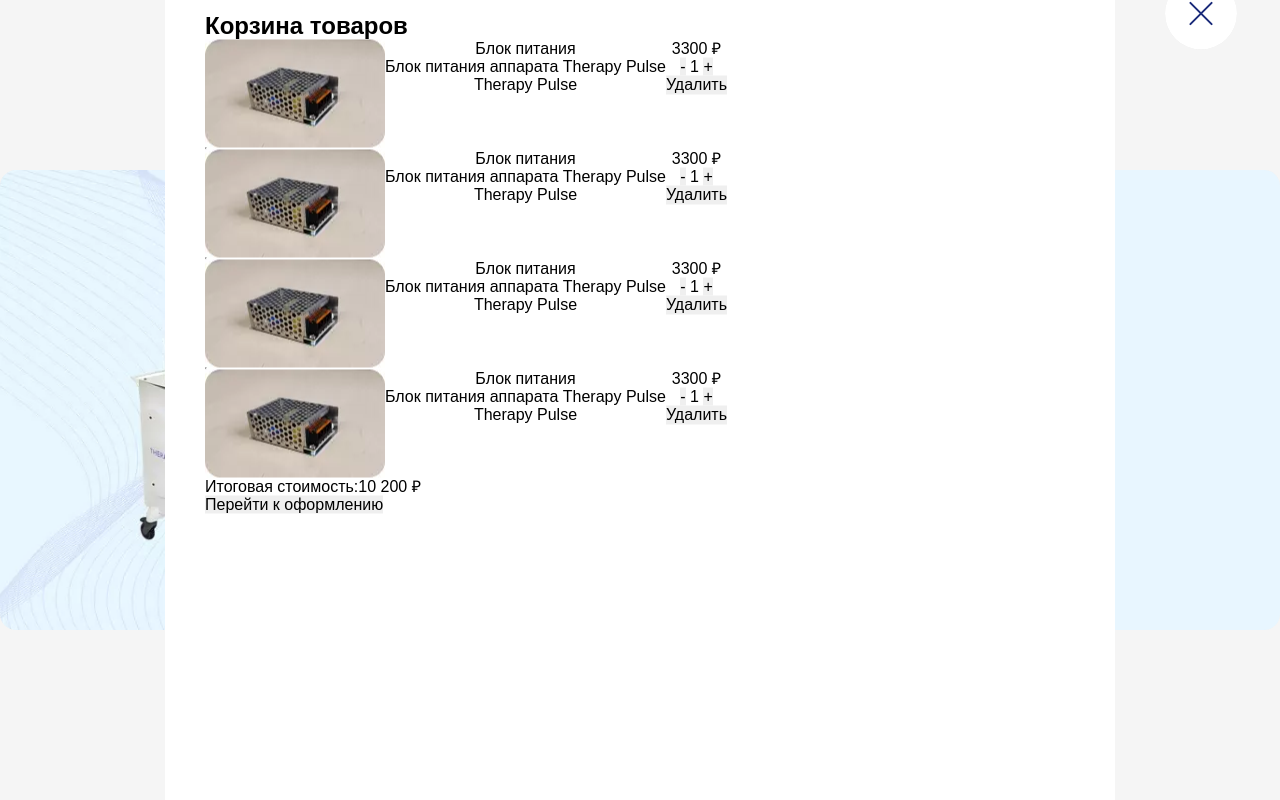
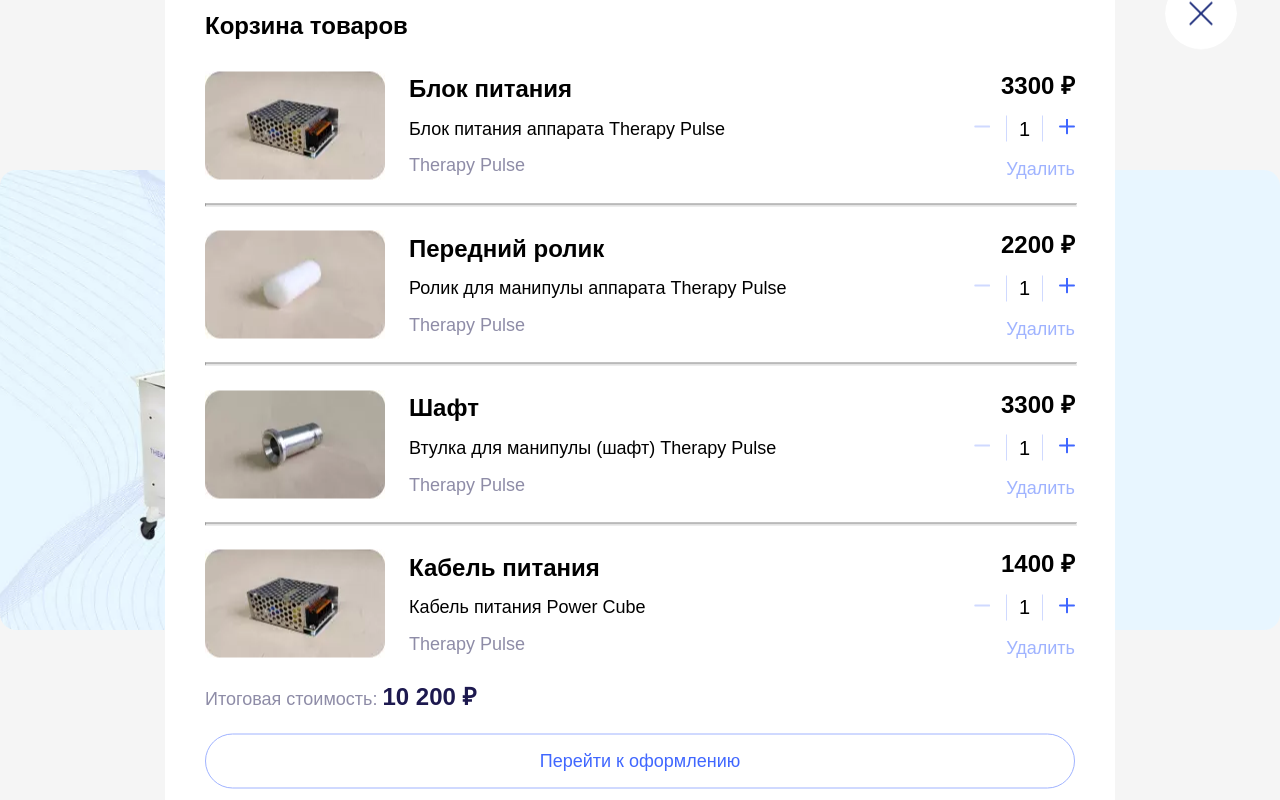
Before and after one commit to Iuliia-Bogdanova/Belberry-test, a plain HTML site: page index.html in a window 1280 px wide. Drawn offline with Linux system fonts and the light colour scheme.

Commit message:
feat: add modal-1 styles

```diff
--- a/index.html
+++ b/index.html
@@ -15,17 +15,18 @@
                 <button class="image-block" type="button" aria-label="Открыть корзину товаров">
                     <img src="../assets/img/Therapy_Pulse.webp" alt="Изображение товара Therapy Pulse">
                 </button>
-                <dialog id="modal-1" class="modal" role="dialog" aria-labelledby="cart-title">
+                <dialog id="modal-1" class="modal" aria-labelledby="cart-title">
                     <div class="modal__inner">
                         <form class="modal__form" method="dialog">
-                            <h2 class="modal-title">Корзина товаров</h2>
+                            <h2 id="cart-title" class="modal-title">Корзина товаров</h2>
+                            <div class="content-item">
                                 <div class="modal__content">
                                     <div class="product">
                                         <img src="./assets/img/блок_питания.webp" alt="Блок питания аппарата Therapy Pulse" class="product__img">
                                         <ul class="product-item">
                                             <li class="product-title">Блок питания</li>
                                             <li class="product-subtitle">Блок питания аппарата Therapy Pulse</li>
-                                        <li class="link">
+                                            <li class="product-link">
                                             <a href="">Therapy Pulse</a>
                                             </li>
                                         </ul>
@@ -33,21 +34,51 @@
                                     <div class="cart">
                                         <div class="price">3300 ₽</div>
                                         <div class="amount">
-                                        <button type="button" class="minus" aria-label="Уменьшить количество">-</button>
+                                            <button type="button" class="minus-btn" aria-label="Уменьшить количество">
+                                                <span class="minus"></span>
+                                            </button>
                                             <span class="number">1</span>
-                                        <button type="button" class="plus" aria-label="Увеличить количество">+</button>
+                                            <button type="button" class="plus-btn" aria-label="Увеличить количество">
+                                                <span class="plus"></span>
+                                            </button>
                                         </div>
                                         <button type="button" class="remove-button" aria-label="Удалить товар из корзины">Удалить</button>
                                     </div>
                                 </div>
-                            <hr>
+                                <hr class="divider">
                                 <div class="modal__content">
                                     <div class="product">
-                                    <img src="./assets/img/блок_питания.webp" alt="Блок питания аппарата Therapy Pulse" class="product__img">
+                                        <img src="./assets/img/передний_ролик.webp" alt="Ролик для манипулы аппарата Therapy Pulse" class="product__img">
                                         <ul class="product-item">
-                                        <li class="product-title">Блок питания</li>
-                                        <li class="product-subtitle">Блок питания аппарата Therapy Pulse</li>
-                                        <li class="link">
+                                            <li class="product-title">Передний ролик</li>
+                                            <li class="product-subtitle">Ролик для манипулы аппарата Therapy Pulse</li>
+                                            <li class="product-link">
+                                                <a href="">Therapy Pulse</a>
+                                            </li>
+                                        </ul>
+                                    </div>
+                                    <div class="cart">
+                                        <div class="price">2200 ₽</div>
+                                        <div class="amount">
+                                            <button type="button" class="minus-btn" aria-label="Уменьшить количество">
+                                                <span class="minus"></span>
+                                            </button>
+                                            <span class="number">1</span>
+                                            <button type="button" class="plus-btn" aria-label="Увеличить количество">
+                                                <span class="plus"></span>
+                                            </button>
+                                        </div>
+                                        <button type="button" class="remove-button" aria-label="Удалить товар из корзины">Удалить</button>
+                                    </div>
+                                </div>
+                                <hr class="divider">
+                                <div class="modal__content">
+                                    <div class="product">
+                                        <img src="./assets/img/шафт.webp" alt="Втулка для манипулы (шафт) Therapy Pulse" class="product__img">
+                                        <ul class="product-item">
+                                            <li class="product-title">Шафт</li>
+                                            <li class="product-subtitle">Втулка для манипулы (шафт) Therapy Pulse</li>
+                                            <li class="product-link">
                                                 <a href="">Therapy Pulse</a>
                                             </li>
                                         </ul>
@@ -55,58 +86,46 @@
                                     <div class="cart">
                                         <div class="price">3300 ₽</div>
                                         <div class="amount">
-                                        <button type="button" class="minus" aria-label="Уменьшить количество">-</button>
+                                            <button type="button" class="minus-btn" aria-label="Уменьшить количество">
+                                                <span class="minus"></span>
+                                            </button>
                                             <span class="number">1</span>
-                                        <button type="button" class="plus" aria-label="Увеличить количество">+</button>
+                                            <button type="button" class="plus-btn" aria-label="Увеличить количество">
+                                                <span class="plus"></span>
+                                            </button>
                                         </div>
                                         <button type="button" class="remove-button" aria-label="Удалить товар из корзины">Удалить</button>
                                     </div>
                                 </div>
-                            <hr>
+                                <hr class="divider">
                                 <div class="modal__content">
                                     <div class="product">
-                                    <img src="./assets/img/блок_питания.webp" alt="Блок питания аппарата Therapy Pulse" class="product__img">
+                                        <img src="./assets/img/блок_питания.webp" alt="Кабель питания Power Cube" class="product__img">
                                         <ul class="product-item">
-                                        <li class="product-title">Блок питания</li>
-                                        <li class="product-subtitle">Блок питания аппарата Therapy Pulse</li>
-                                        <li class="link">
+                                            <li class="product-title">Кабель питания</li>
+                                            <li class="product-subtitle">Кабель питания Power Cube</li>
+                                            <li class="product-link">
                                                 <a href="">Therapy Pulse</a>
                                             </li>
                                         </ul>
                                     </div>
                                     <div class="cart">
-                                    <div class="price">3300 ₽</div>
+                                        <div class="price">1400 ₽</div>
                                         <div class="amount">
-                                        <button type="button" class="minus" aria-label="Уменьшить количество">-</button>
+                                            <button type="button" class="minus-btn" aria-label="Уменьшить количество">
+                                                <span class="minus"></span>
+                                            </button>
                                             <span class="number">1</span>
-                                        <button type="button" class="plus" aria-label="Увеличить количество">+</button>
+                                            <button type="button" class="plus-btn" aria-label="Увеличить количество">
+                                                <span class="plus"></span>
+                                            </button>
                                         </div>
                                         <button type="button" class="remove-button" aria-label="Удалить товар из корзины">Удалить</button>
                                     </div>
                                 </div>
-                            <hr>
-                            <div class="modal__content">
-                                <div class="product">
-                                    <img src="./assets/img/блок_питания.webp" alt="Блок питания аппарата Therapy Pulse" class="product__img">
-                                    <ul class="product-item">
-                                        <li class="product-title">Блок питания</li>
-                                        <li class="product-subtitle">Блок питания аппарата Therapy Pulse</li>
-                                        <li class="link">
-                                            <a href="">Therapy Pulse</a>
-                                        </li>
-                                    </ul>
+                                <div class="total-price">Итоговая стоимость:
+                                    <span class="total-amount">10 200 ₽</span>
                                 </div>
-                                <div class="cart">
-                                    <div class="price">3300 ₽</div>
-                                    <div class="amount">
-                                        <button type="button" class="minus" aria-label="Уменьшить количество">-</button>
-                                        <span class="number">1</span>
-                                        <button type="button" class="plus" aria-label="Увеличить количество">+</button>
-                                    </div>
-                                    <button type="button" class="remove-button" aria-label="Удалить товар из корзины">Удалить</button>
-                                </div>
-                            </div>
-                            <div class="total-price">Итоговая стоимость:<span class="total-amount">10 200 ₽</span>
                             </div>
                             <div class="checkout-button-container">
                                 <button type="submit" class="checkout-button">Перейти к оформлению</button>
--- a/styles.css/main.css
+++ b/styles.css/main.css
@@ -19,8 +19,12 @@
   cursor: pointer;
 }
 
-button {
+button,
+button:active,
+button:focus {
   border: none;
+  background-image: none;
+  background-color: transparent;
 }
 
 ul,
@@ -79,7 +83,7 @@
 }
 
 .image-block:hover {
-  outline: 2px solid var(--color-accent-light);
+  outline: 2px solid var(--border-color);
   scale: 0.998;
 }
 
@@ -101,6 +105,7 @@
 }
 
 .modal__inner {
+  height: 100%;
   display: flex;
   flex-direction: row;
   justify-content: space-between;
@@ -108,26 +113,160 @@
 }
 
 .modal__form {
+  width: 100%;
   display: flex;
   flex-direction: column;
   justify-content: space-between;
   align-items: start;
-
+  transition: outline 0.3s ease, scale 0.3s ease;
 }
 
 .modal-title {
   font-weight: 700;
   font-size: 24px;
+  margin-bottom: 8px;
+}
+
+.content-item {
+  width: 100%;
+  height: 100%;
+  display: flex;
+  flex-direction: column;
+  justify-content: space-between;
+  align-items: stretch;
+  text-align: left;
 }
 
 .modal__content {
   display: flex;
   flex-direction: row;
+  justify-content: space-between;
+  align-items: center;
+  padding: 24px 0;
 }
 
 .product {
   display: flex;
   flex-direction: row;
+  justify-content: space-between;
+  align-items: center;
+  gap: 24px;
+}
+
+/* .product__img {
+  width: 180px;
+  height: 108px;
+  border-radius: 16px;
+} */
+
+.product-item {
+  display: flex;
+  flex-direction: column;
+  justify-content: space-between;
+  gap: 16px;
+}
+
+.product-title,
+.price {
+  font-weight: 700;
+  font-size: 24px;
+}
+
+.product-subtitle {
+  font-size: 18px;
+}
+
+.product-link,
+.total-price {
+  font-size: 18px;
+  color: var(--second-text-color);
+}
+
+.cart {
+  height: 100%;
+  display: flex;
+  flex-direction: column;
+  justify-content: space-between;
+  align-items: end;
+}
+
+.amount {
+  width: 108px;
+  display: flex;
+  justify-content: flex-end;
+  align-items: center;
+
+}
+
+.minus-btn {
+  width: 33px;
+  height: 26px;
+  padding-right: 16px;
+  border-right: 1px solid rgba(64, 103, 255, 0.25);
+}
+
+.minus {
+  display: inline-block;
+  width: 16px;
+  height: 16px;
+  background-image: url(../assets/img/minus.svg);
+}
+
+.number {
+  padding: 1px 12px;
+  font-size: 20px;
+  color: var(--black-color);
+}
+
+.plus-btn {
+  width: 33px;
+  height: 26px;
+  padding-left: 16px;
+  border-left: 1px solid rgba(64, 103, 255, 0.25);
+}
+
+.plus {
+  display: inline-block;
+  width: 16px;
+  height: 16px;
+  background-image: url(../assets/img/plus.svg);
+}
+
+.remove-button {
+font-size: 18px;
+text-align: right;
+color: var(--color-accent-light);
+}
+
+.divider {
+  width: 100%;
+  height: 1px;
+  background-color: var(--background-divider);
+}
+
+.total-amount {
+  font-weight: 700;
+  font-size: 24px;
+  color: var(--first-text-color);
+}
+
+.checkout-button-container {
+  width: 100%;
+  margin-top: 24px;
+}
+
+.checkout-button {
+  width: 100%;
+  border-radius: 100px;
+  padding: 16px 0;
+  border: 1px solid var(--border-color);
+  font-size: 18px;
+  color: var(--color-accent);
+}
+
+.checkout-button:hover {
+  outline: 2px solid var(--border-color);
+  scale: 0.98;
 }
 
 .close-button {
--- a/styles.css/vars.css
+++ b/styles.css/vars.css
@@ -1,9 +1,11 @@
 :root {
   --background: #F5F5F5;
   --background-modal: #fff;
+  --black-color: #000;
+  --background-divider: rgba(0, 0, 0, 0.15);
   --first-text-color: #1d194f;
   --second-text-color: rgba(29, 25, 79, 0.5);
   --color-accent: #4067ff;
   --color-accent-light: rgba(64, 103, 255, 0.5);
-
+  --border-color: #a0b3ff;
 }
```
Also changed, not shown: assets/img/minus.svg (added), assets/img/plus.svg (added). Lines whose indentation alone changed are shown as unchanged.
